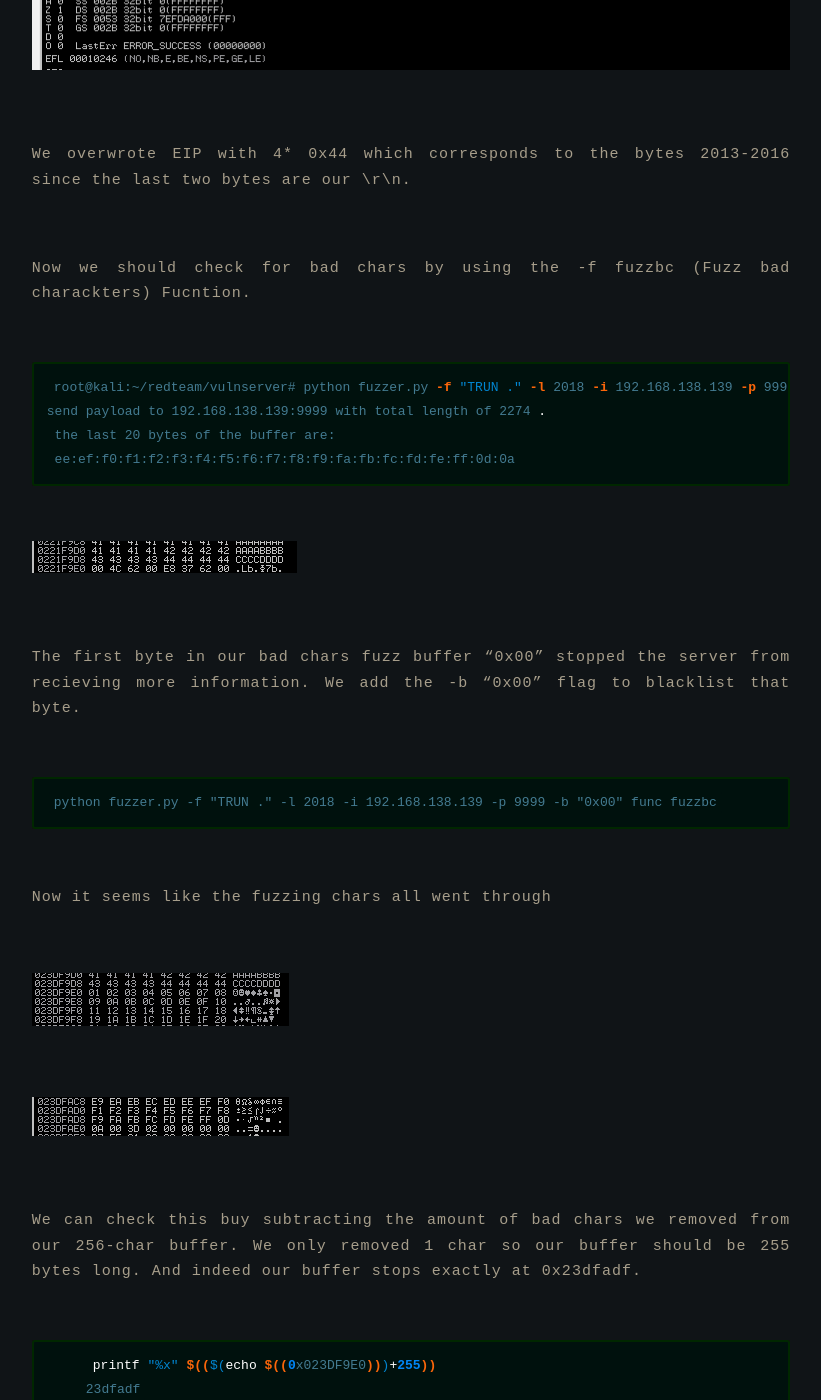
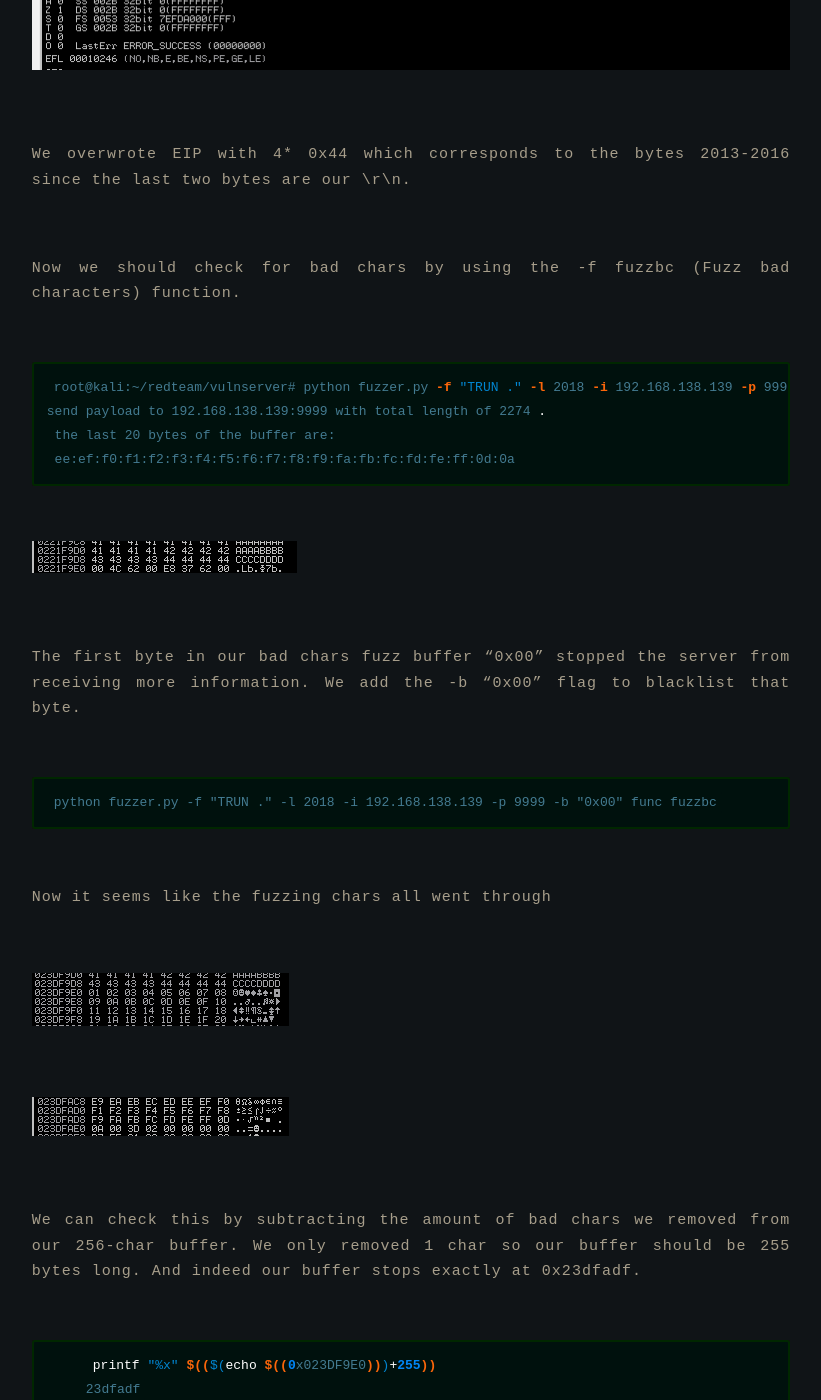
Before and after one commit to mojodojo101/mojo_blog, a Jekyll site: the page built from bofs/vulnserver/trun.md, in a window 1280 px wide and 1400 px high, scrolled down 3365 px. Shown: the whole window, without its empty margins (229-1050 px from the left). Built offline with Jekyll 4.4.1, drawn with Linux system fonts in a browser that asks for light colours; some of the changed text lies outside the part shown.

Commit message:
fixed spelling issues

````diff
--- a/bofs/vulnserver/trun.md
+++ b/bofs/vulnserver/trun.md
@@ -94,7 +94,7 @@ send payload to 192.168.138.139:9999 with total length of 2018 .
 
 We overwrote EIP with 4* 0x44 which corresponds to the bytes 2013-2016 since the last two bytes are our \r\n.
 
-Now we should check for bad chars by using the -f fuzzbc (Fuzz bad charackters) Fucntion.
+Now we should check for bad chars by using the -f fuzzbc (Fuzz bad characters) function.
 
 ```bash
 root@kali:~/redteam/vulnserver# python fuzzer.py -f "TRUN ." -l 2018 -i 192.168.138.139 -p 9999 func fuzzbc
@@ -105,7 +105,7 @@ send payload to 192.168.138.139:9999 with total length of 2274 .
 
 ![trun-bc-1](/mojo_blog/assets/pictures/bofs/vulnserver/trun-bc-1.PNG)
 
-The first byte in our bad chars fuzz buffer "0x00" stopped the server from recieving more information.
+The first byte in our bad chars fuzz buffer "0x00" stopped the server from receiving more information.
 We add the -b "0x00" flag to blacklist that byte.
 
 ```
@@ -118,7 +118,7 @@ Now it seems like the fuzzing chars all went through
 
 ![trun-gc-2](/mojo_blog/assets/pictures/bofs/vulnserver/trun-gc-2.PNG)
 
-We can check this buy subtracting the amount of bad chars we removed from our 256-char buffer. We only removed 1 char so our buffer should be 255 bytes long.
+We can check this by subtracting the amount of bad chars we removed from our 256-char buffer. We only removed 1 char so our buffer should be 255 bytes long.
 And indeed our buffer stops exactly at 0x23dfadf.
 
 ```bash
````
Also changed, not shown: other parts of bofs/vulnserver/trun.md (+2 -2 lines), all_collections/_posts/2020-06-02-PortableExecutable.md (+6 -6 lines), all_collections/_posts/2020-30-01-ManualServiceEnumeration.md (+1 -1 lines), all_collections/_posts/2020-31-01-VulnserverBofs.md (+1 -1 lines), service-docs/snmp.md (+1 -1 lines).
